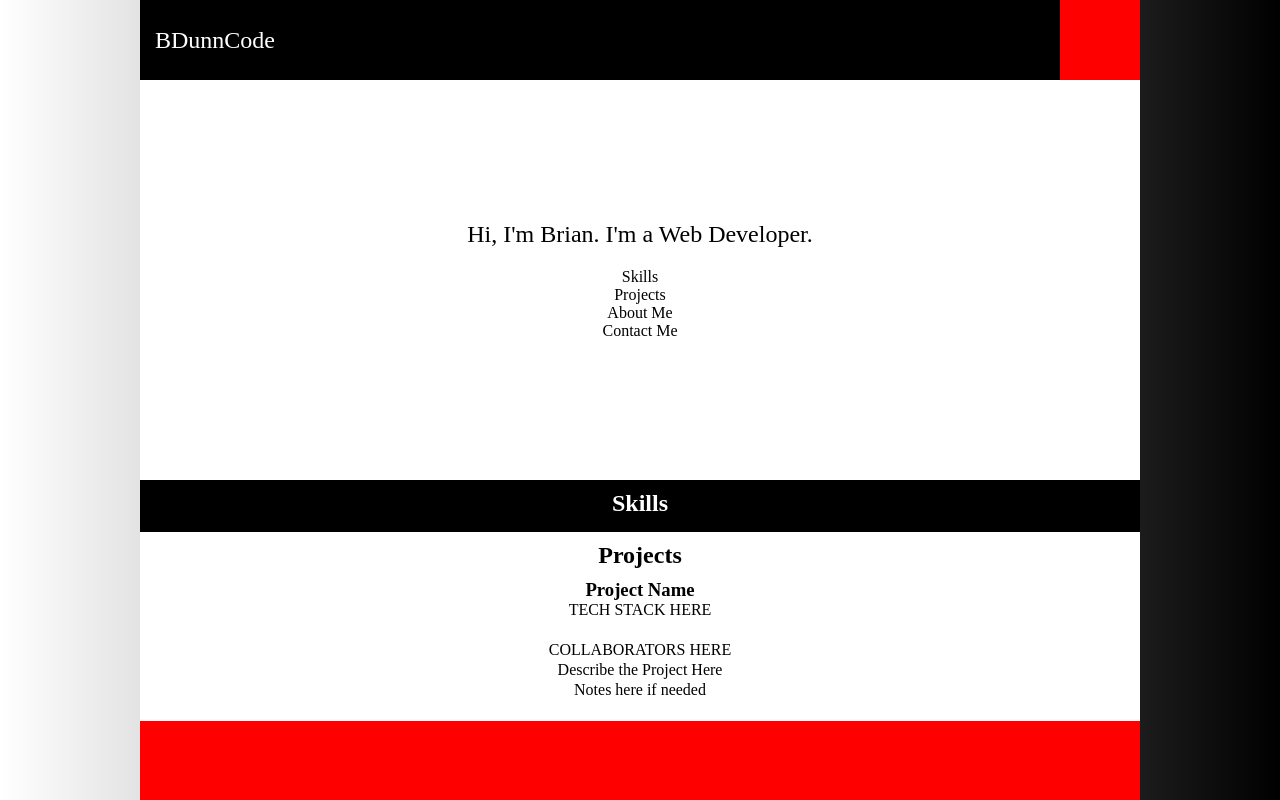
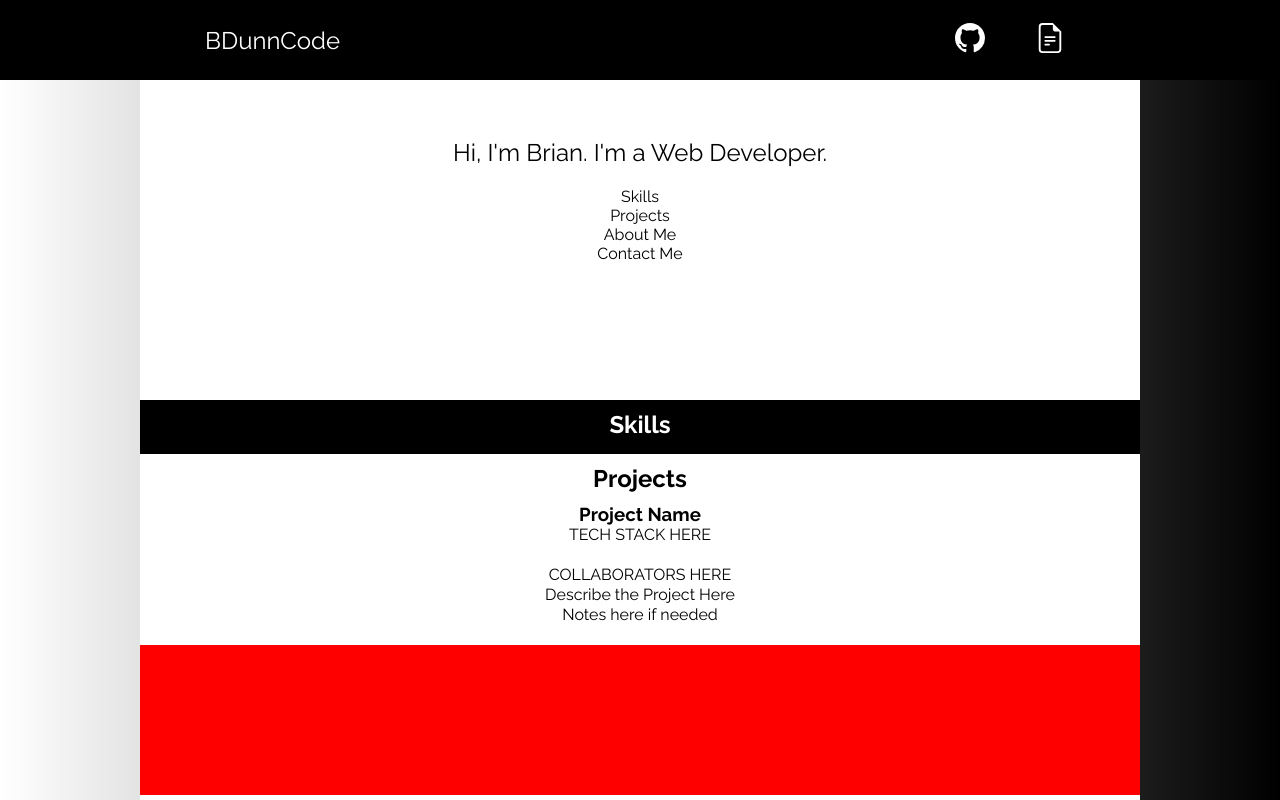
Before and after one commit to BDunnCode/PersonalSite, a plain HTML site: page index.html in a window 1280 px wide. Shown: the top 800 px of the page. Drawn offline with Linux system fonts and the light colour scheme.

Commit message:
Header Improvements. Mostly good for now.

```diff
--- a/index.html
+++ b/index.html
@@ -4,16 +4,33 @@
   <meta charset="UTF-8">
   <meta name="viewport" content="width=device-width, initial-scale=1.0">
   <title>Brian Dunn | Web Developer</title>
-  <link rel="stylesheet" href="styles.css">
+<link rel="preconnect" href="https://fonts.googleapis.com">
+<link rel="preconnect" href="https://fonts.gstatic.com" crossorigin>
+<link href="https://fonts.googleapis.com/css2?family=Raleway:wght@400;500;700&display=swap" rel="stylesheet">
+<link rel="stylesheet" href="styles.css">
 </head>
 <body>
-  <div id="main-card">
+	<header id="header">
+		<div id="header-container">
+			<p>BDunnCode</p>
+			<nav id="nav">
+				<a href="https://www.github.com/BDunnCode" target="_blank">
+					<svg xmlns="http://www.w3.org/2000/svg" width="30" height="30" fill="currentColor" class="bi bi-github" viewBox="0 0 16 16">
+						<path d="M8 0C3.58 0 0 3.58 0 8c0 3.54 2.29 6.53 5.47 7.59.4.07.55-.17.55-.38 0-.19-.01-.82-.01-1.49-2.01.37-2.53-.49-2.69-.94-.09-.23-.48-.94-.82-1.13-.28-.15-.68-.52-.01-.53.63-.01 1.08.58 1.23.82.72 1.21 1.87.87 2.33.66.07-.52.28-.87.51-1.07-1.78-.2-3.64-.89-3.64-3.95 0-.87.31-1.59.82-2.15-.08-.2-.36-1.02.08-2.12 0 0 .67-.21 2.2.82.64-.18 1.32-.27 2-.27.68 0 1.36.09 2 .27 1.53-1.04 2.2-.82 2.2-.82.44 1.1.16 1.92.08 2.12.51.56.82 1.27.82 2.15 0 3.07-1.87 3.75-3.65 3.95.29.25.54.73.54 1.48 0 1.07-.01 1.93-.01 2.2 0 .21.15.46.55.38A8.012 8.012 0 0 0 16 8c0-4.42-3.58-8-8-8z"/>
+					</svg>
+				</a>
+				<a href="https://www.github.com/BDunnCode" target="_blank">
+					<svg xmlns="http://www.w3.org/2000/svg" width="30" height="30" fill="currentColor" class="bi bi-file-earmark-text" viewBox="0 0 16 16">
+						<path d="M5.5 7a.5.5 0 0 0 0 1h5a.5.5 0 0 0 0-1h-5zM5 9.5a.5.5 0 0 1 .5-.5h5a.5.5 0 0 1 0 1h-5a.5.5 0 0 1-.5-.5zm0 2a.5.5 0 0 1 .5-.5h2a.5.5 0 0 1 0 1h-2a.5.5 0 0 1-.5-.5z"/>
+						<path d="M9.5 0H4a2 2 0 0 0-2 2v12a2 2 0 0 0 2 2h8a2 2 0 0 0 2-2V4.5L9.5 0zm0 1v2A1.5 1.5 0 0 0 11 4.5h2V14a1 1 0 0 1-1 1H4a1 1 0 0 1-1-1V2a1 1 0 0 1 1-1h5.5z"/>
+					</svg>
+				</a>
+			</nav>
+		</div>
+	</header>
+	<div id="main-card">
 
 		<section id="hero">
-    <div id="header">
-      <p>BDunnCode</p>
-    	<div id="hamburger-div"></div> <!-- This is a placeholder for now-->
-    </div>
     <div id="intro">
       <p>Hi, I'm Brian. I'm a Web Developer.</p>
       <div id="shortcut-btn-container">
--- a/styles.css
+++ b/styles.css
@@ -6,6 +6,7 @@ CSS RESET
     box-sizing: border-box;
     margin: 0;
     padding: 0;
+    font-family: 'Raleway', sans-serif;
   }
 
   html,
@@ -25,13 +26,22 @@ VISUAL LAYOUT WORK SIMPLE LAYER
     max-width: 500px;
 }
 
-#header {
+header {
+    position: fixed;
+    display: flex;
     background-color: black;
     height: 80px;
     width: 100%;
     color: white;
-    text-align: center;
+    z-index: 10; /* Might not be necessary */
+    justify-content: center;
+}
+
+#header-container {
     display: flex;
+    height: 100%;
+    width: 100%;
+    max-width: 900px;
     justify-content: space-between;
 }
 
@@ -95,7 +105,7 @@ VISUAL LAYOUT SECOND LAYER
 
 /* All header layout stuff */
 
-#main-card #header p {
+#header p {
     /* border: 2px solid green; */
     display: flex;
     align-items: center;
@@ -103,9 +113,20 @@ VISUAL LAYOUT SECOND LAYER
     font-size: 1.5em;
 }
 
-#hamburger-div {
-    background-color: red;
-    width: 80px;
+#nav {
+    display: flex;
+    min-width: 160px;
+    justify-content: space-around;
+    align-items: center;
+}
+
+#nav a {
+    text-decoration: none;
+    color: white;
+}
+
+#nav a:hover {
+    opacity: .5;
 }
 
 /* Intro Layout Stuff */
```
